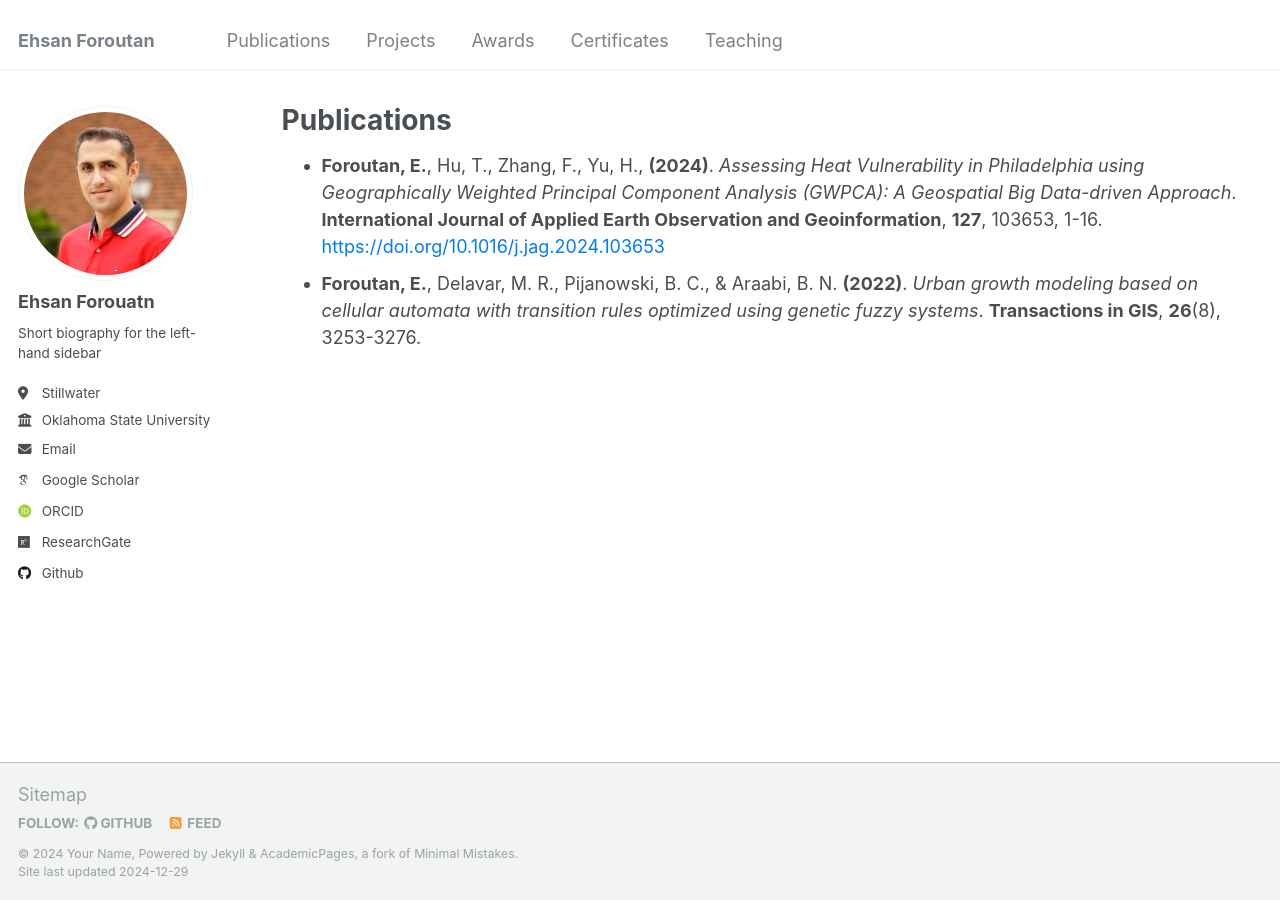
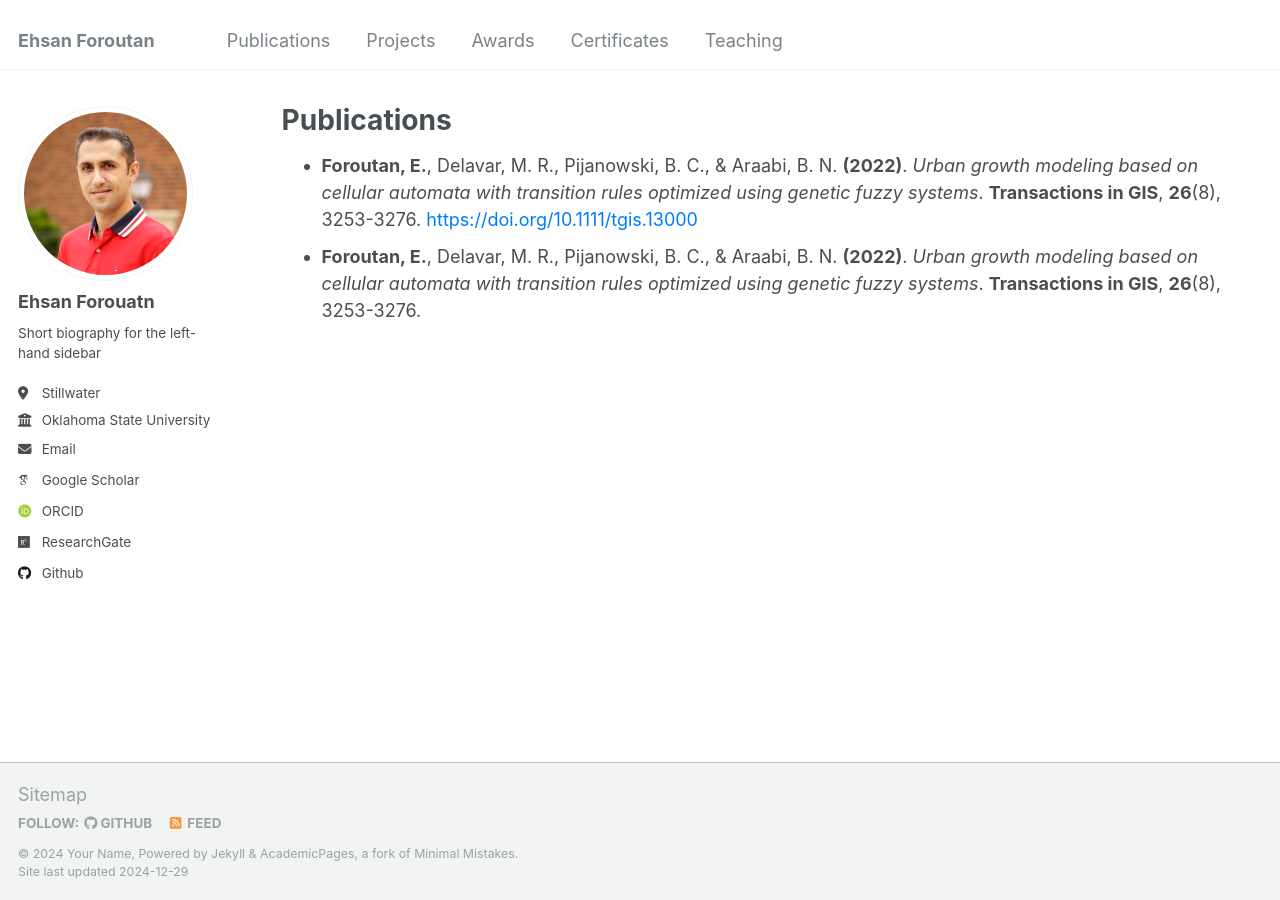
Before and after one commit to eforoutan/eforoutan.github.io, a Jekyll site: the page built from _pages/publications.html, in a window 1280 px wide. Built offline with Jekyll 4.4.1, drawn with Linux system fonts in a browser that asks for light colours; some web fonts are replaced.

Commit message:
Update publications.html

```diff
--- a/_pages/publications.html
+++ b/_pages/publications.html
@@ -7,11 +7,12 @@ author_profile: true
 <ul>
 
 <li style="font-size: 1rem; line-height: 1.5; margin-bottom: 10px;">
-  <strong>Foroutan, E.</strong>, Hu, T., Zhang, F., Yu, H., <strong>(2024)</strong>.
-  <em>Assessing Heat Vulnerability in Philadelphia using Geographically Weighted Principal Component Analysis (GWPCA): A Geospatial Big Data-driven Approach</em>.
-  <strong>International Journal of Applied Earth Observation and Geoinformation</strong>, <strong>127</strong>, 103653, 1-16.
-  <a href="https://doi.org/10.1016/j.jag.2024.103653" target="_blank" style="color: #007BFF; text-decoration: none;">https://doi.org/10.1016/j.jag.2024.103653</a>
+  <strong>Foroutan, E.</strong>, Delavar, M. R., Pijanowski, B. C., & Araabi, B. N. <strong>(2022)</strong>.
+  <em>Urban growth modeling based on cellular automata with transition rules optimized using genetic fuzzy systems</em>.
+  <strong>Transactions in GIS</strong>, <strong>26</strong>(8), 3253-3276.
+  <a href="https://doi.org/10.1111/tgis.13000" target="_blank" style="color: #007BFF; text-decoration: none;">https://doi.org/10.1111/tgis.13000</a>
 </li>
+
 <li style="font-size: 1rem; line-height: 1.5; margin-bottom: 10px;">
   <strong>Foroutan, E.</strong>, Delavar, M. R., Pijanowski, B. C., & Araabi, B. N. <strong>(2022)</strong>.
   <em>Urban growth modeling based on cellular automata with transition rules optimized using genetic fuzzy systems</em>.
```
